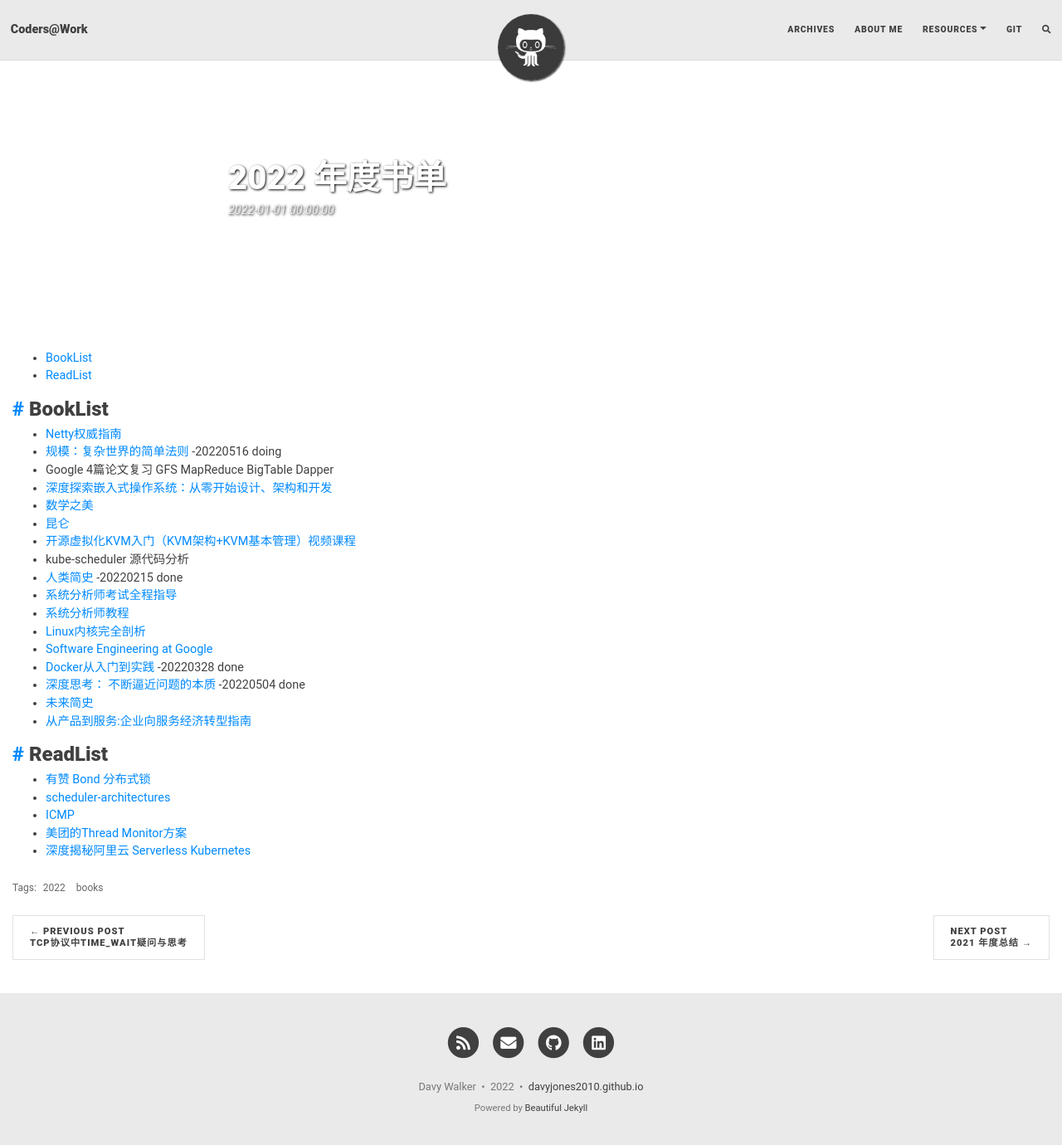
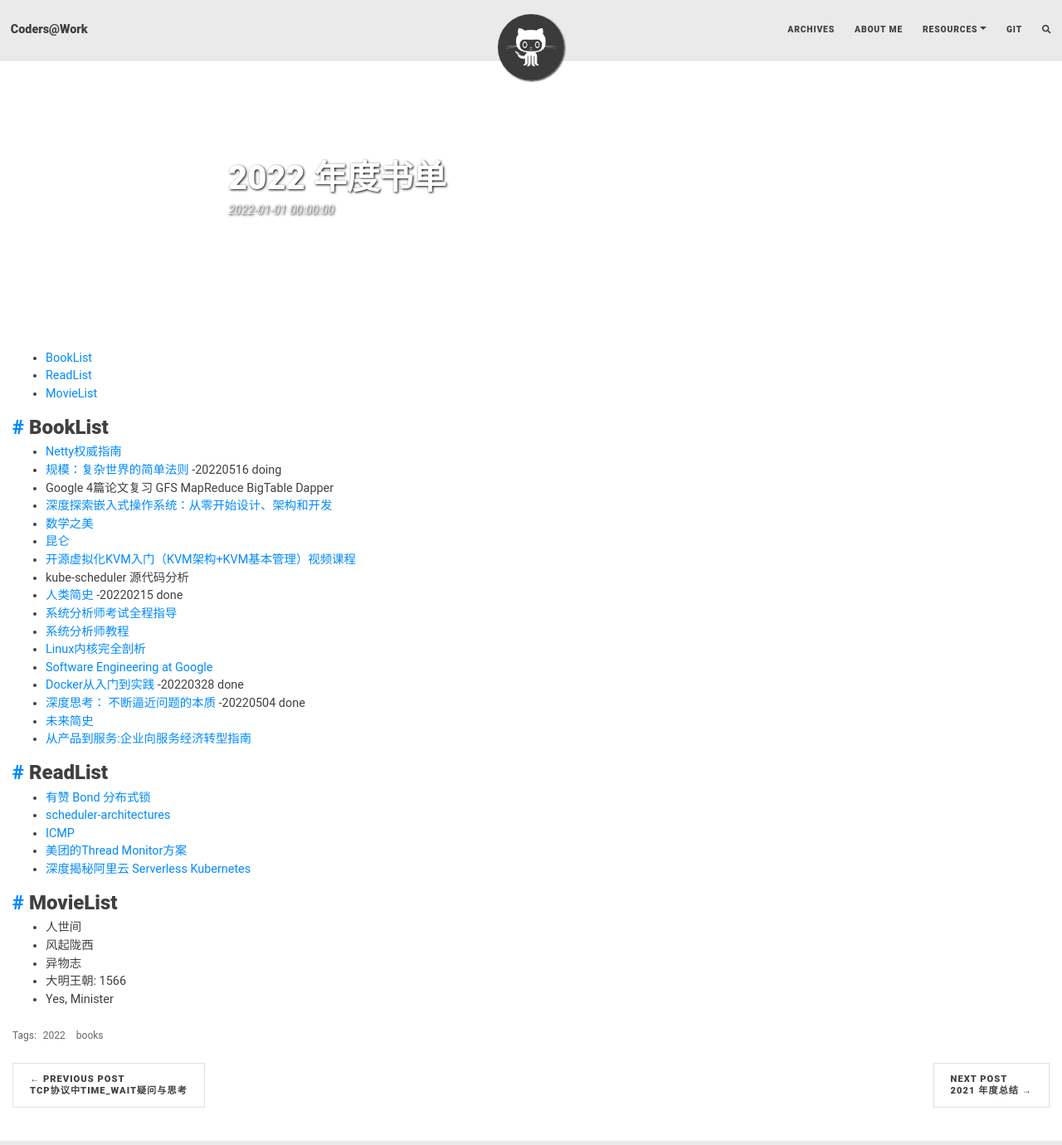
Before and after one commit to DavyJones2010/davyjones2010.github.io_bak, a Jekyll site: the page built from _posts/books/2022-01-01-booklist-for-2022.md, in a window 1280 px wide and 1400 px high, cut to the strip 0-1380 px from the top of the window. Shown: the whole strip at 83% size. Built offline with Jekyll 4.4.1, drawn with Linux system fonts in a browser that asks for light colours; nearby versions of some CDN libraries; comment, search, counter and statistics services are not loaded.

```diff
--- a/_posts/books/2022-01-01-booklist-for-2022.md
+++ b/_posts/books/2022-01-01-booklist-for-2022.md
@@ -34,3 +34,11 @@
 - [ICMP](https://blog.paessler.com/disabling-icmp-and-snmp-wont-increase-security-but-will-impact-network-monitoring)
 - [美团的Thread Monitor方案](https://tech.meituan.com/2020/04/02/java-pooling-pratice-in-meituan.html)
 - [深度揭秘阿里云 Serverless Kubernetes](https://www.infoq.cn/article/xkJNoczVDHARLkKjvDOm)
+
+MovieList
+---
+- 人世间
+- 风起陇西
+- 异物志
+- 大明王朝: 1566
+- Yes, Minister
```
